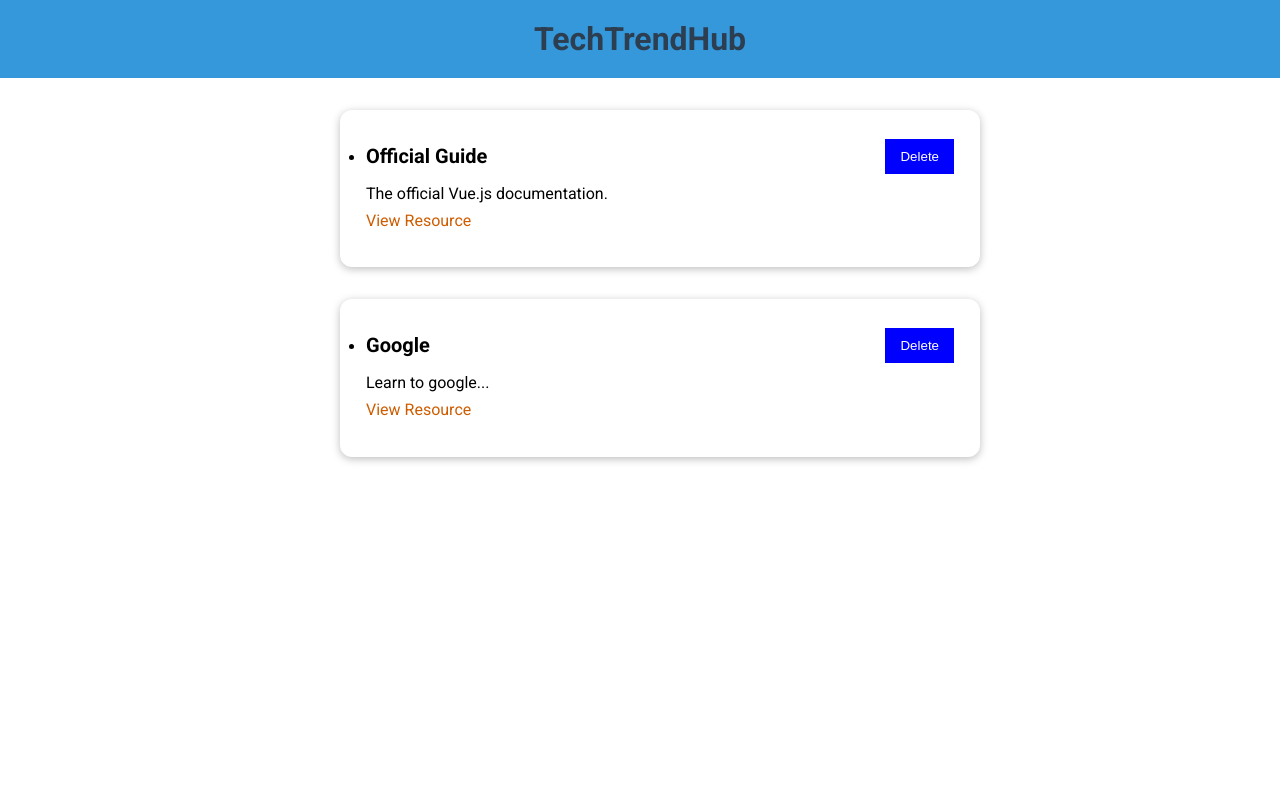
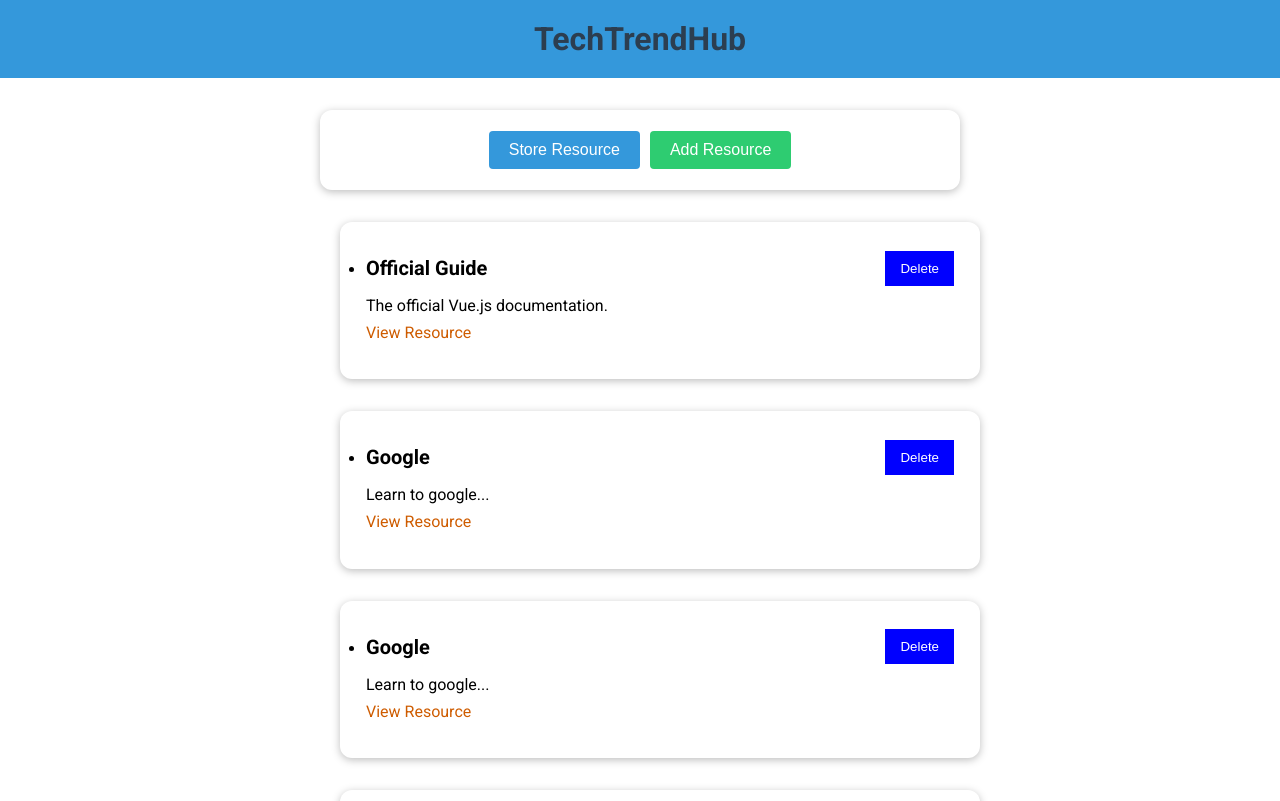
Before and after one commit to limon27121/Learning_Resource, a Vue app: page / in a window 1280 px wide. Shown: the top 801 px of the page. Built offline with nearby package versions, Linux system fonts and the light colour scheme.

Commit message:
dynamic components added with functionality

```diff
--- a/src/App.vue
+++ b/src/App.vue
@@ -2,12 +2,18 @@
 
 
    <Header/>
-  <stored-resources :resources="storedResources"/>
+   <TheResource/>
+  <!-- <stored-resources :resources="storedResources"/> -->
+
+
 </template>
 
 <script>
 import StoredResources from './components/learning-resources/StoredResource.vue';
 import Header from './components/learning-resources/Header.vue';
+import TheResource from './components/learning-resources/TheResource.vue';
+import AddResource from './components/learning-resources/AddResource';
+
 
 
 
@@ -15,24 +21,26 @@ export default {
   components: {
 
     StoredResources,
-    Header
+    Header,
+    TheResource,
+    AddResource
   },
   data() {
     return {
-      storedResources: [
-        {
-          id: 'official-guide',
-          title: 'Official Guide',
-          description: 'The official Vue.js documentation.',
-          link: 'https://vuejs.org',
-        },
-        {
-          id: 'google',
-          title: 'Google',
-          description: 'Learn to google...',
-          link: 'https://google.org',
-        },
-      ],
+      // storedResources: [
+      //   {
+      //     id: 'official-guide',
+      //     title: 'Official Guide',
+      //     description: 'The official Vue.js documentation.',
+      //     link: 'https://vuejs.org',
+      //   },
+      //   {
+      //     id: 'google',
+      //     title: 'Google',
+      //     description: 'Learn to google...',
+      //     link: 'https://google.org',
+      //   },
+      // ],
     };
   },
 };
--- /dev/null
+++ b/src/components/learning-resources/AddResource.vue
@@ -0,0 +1,17 @@
+<template>
+<BaseCard>
+ <div>
+  <h2>hello</h2>
+ </div>
+ </BaseCard>
+</template>
+
+<script>
+export default {
+
+}
+</script>
+
+<style>
+
+</style>
--- a/src/components/learning-resources/StoredResource.vue
+++ b/src/components/learning-resources/StoredResource.vue
@@ -16,7 +16,7 @@
 <script>
 import LearningResource from './LearningResource.vue';
 export default {
-props:["resources"],
+inject:["resources"],
 components:{
     LearningResource
 },
--- /dev/null
+++ b/src/components/learning-resources/TheResource.vue
@@ -0,0 +1,103 @@
+<template>
+<BaseCard>
+ <div class="button-container">
+ <button class="primary-button" @click="store('StoredResource')">Store Resource</button>
+ <button class="secondary-button" @click="store('AddResource')">Add Resource</button>
+</div>
+</BaseCard>
+ <component :is="setvalue"></component>
+
+
+</template>
+
+<script>
+import BaseCard from './UI/BaseCard.vue';
+import StoredResource from './StoredResource.vue';
+import AddResource from './AddResource.vue';
+export default {
+    components:{
+        BaseCard,
+        StoredResource,
+        AddResource
+
+
+    },
+  data(){
+    return{
+        setvalue:"StoredResource",
+        storedResources: [
+        {
+          id: 'official-guide',
+          title: 'Official Guide',
+          description: 'The official Vue.js documentation.',
+          link: 'https://vuejs.org',
+        },
+        {
+          id: 'google',
+          title: 'Google',
+          description: 'Learn to google...',
+          link: 'https://google.org',
+        },
+        {
+          id: 'google',
+          title: 'Google',
+          description: 'Learn to google...',
+          link: 'https://google.org',
+        },
+        {
+          id: 'google',
+          title: 'Google',
+          description: 'Learn to google...',
+          link: 'https://google.org',
+        },
+      ],
+    }
+
+  },
+  //inject the props child to child
+  provide() {
+    return {
+      resources: this.storedResources,
+    };
+  },
+  methods:{
+    store(tab){
+     this.setvalue=tab
+    }
+  }
+}
+</script>
+
+<style scoped>
+  /* Apply styles to the buttons */
+  .primary-button,
+  .secondary-button {
+    display: inline-block;
+    padding: 10px 20px;
+    font-size: 16px;
+    cursor: pointer;
+    border: none;
+    border-radius: 4px;
+    margin: 5px;
+    text-align: center;
+    text-decoration: none;
+  }
+
+  .primary-button {
+    color: #fff;
+    background-color: #3498db; /* Blue color */
+  }
+
+  .secondary-button {
+    color: #fff;
+    background-color: #2ecc71; /* Green color */
+  }
+
+  .button-container {
+    display: flex;
+    flex-direction: row;
+    align-items: center;
+    justify-content: center;
+    height: 100%; /* Ensures the container takes full height */
+  }
+</style>
```
